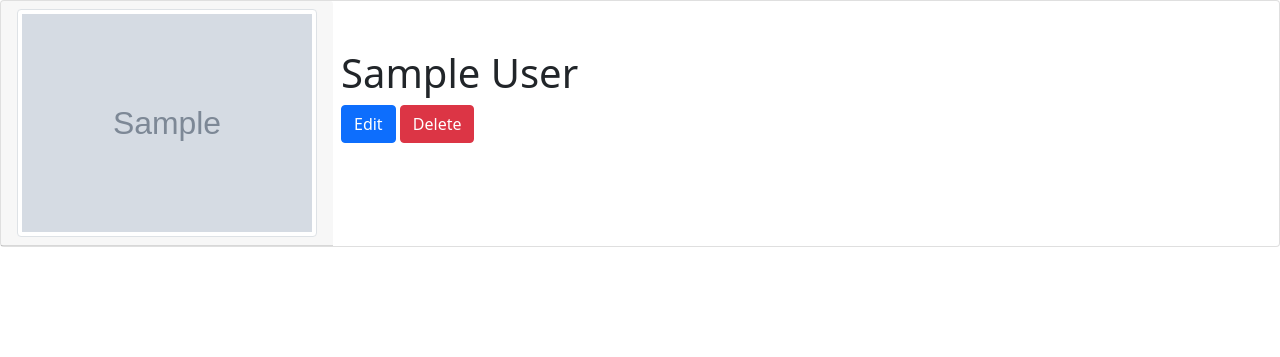
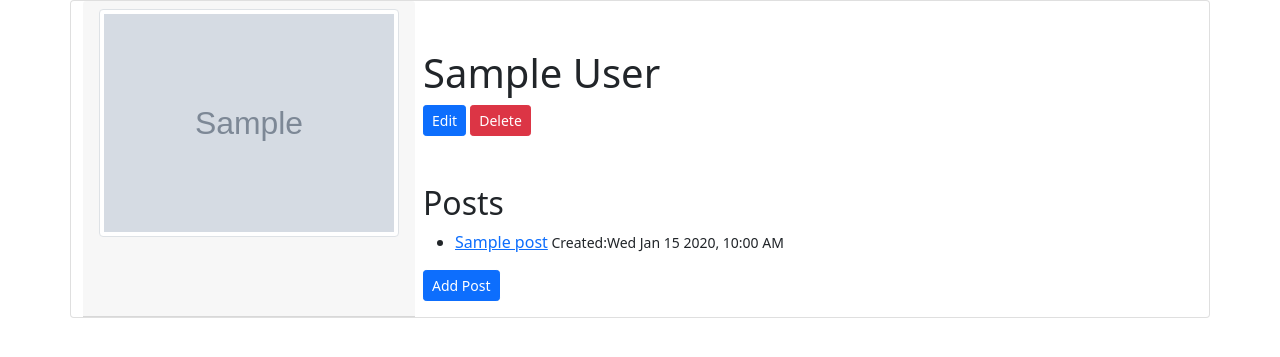
Before and after one commit to iTaylorCodes/flask-blogly, a Flask app: page /users/1 in a window 1280 px wide. Shown: the top 357 px of the page. Run offline with Flask 2, Linux system fonts and the light colour scheme; tables that the repository leaves empty hold one stand-in row (values such as "Sample post"); grey boxes marked "Sample" are stand-in pictures.

Commit message:
Added Post Functionality

```diff
--- a/app.py
+++ b/app.py
@@ -2,7 +2,7 @@
 
 from flask import Flask, request, render_template, redirect, flash, session
 from flask_debugtoolbar import DebugToolbarExtension
-from models import db, connect_db, User
+from models import db, connect_db, User, Post
 
 app = Flask(__name__)
 app.config['SQLALCHEMY_DATABASE_URI'] = 'postgresql:///blogly'
@@ -19,6 +19,8 @@ db.create_all()
 def to_users():
     """Shows a list of all users in db"""
     return redirect('/users')
+
+# Users Routes
 
 @app.route('/users')
 def list_users():
@@ -83,3 +85,32 @@ def delete_user(user_id):
     db.session.commit()
 
     return redirect('/users')
+
+# Posts routes
+
+@app.route('/users/<int:user_id>/posts/new')
+def show_add_post_form(user_id):
+    """Displays a form to add a new post"""
+    user = User.query.get_or_404(user_id)
+    return render_template('post_form.html', user=user)
+
+@app.route('/users/<int:user_id>/posts/new', methods=["POST"])
+def add_post(user_id):
+    """Handler for adding a new post"""
+    user = User.query.get_or_404(user_id)
+
+    title = request.form['title']
+    content = request.form['content']
+
+    new_post = Post(title=title, content=content, user_id=user.id)
+
+    db.session.add(new_post)
+    db.session.commit()
+
+    return redirect(f'/users/{user.id}')
+
+@app.route('/posts/<int:post_id>')
+def show_post_details(post_id):
+    """Displays detail page for a post"""
+    post = Post.query.get_or_404(post_id)
+    return render_template('post.html', post=post)
--- a/models.py
+++ b/models.py
@@ -1,4 +1,5 @@
 """Models for Blogly."""
+import datetime
 from flask_sqlalchemy import SQLAlchemy
 
 db = SQLAlchemy()
@@ -20,13 +21,37 @@ class User(db.Model):
                    primary_key=True,
                    autoincrement=True)
 
-    first_name = db.Column(db.String(50),
+    first_name = db.Column(db.String(50), nullable=False)
+
+    last_name = db.Column(db.String(50), nullable=False)
+
+    image_url = db.Column(db.Text, nullable=False)
+
+    posts = db.relationship("Post", backref="user", cascade="all, delete-orphan")
+
+class Post(db.Model):
+    __tablename__ = 'posts'
+
+    def __repr__(self):
+        post = self
+        return f"<Post id={post.id} title={post.title} content={post.content} created_at={post.created_at} user_id={post.user_id}>"
+
+    id = db.Column(db.Integer,
+                   primary_key=True,
+                   autoincrement=True)
+
+    title = db.Column(db.String(50), nullable=False)
+
+    content = db.Column(db.Text, nullable=False)
+
+    created_at = db.Column(db.DateTime,
                            nullable=False,
-                           unique=True)
+                           default=datetime.datetime.now)
 
-    last_name = db.Column(db.String(50),
-                          nullable=False)
+    user_id = db.Column(db.Integer, db.ForeignKey('users.id'), nullable=False)
 
-    image_url = db.Column(db.String,
-                          nullable=False,
-                          default='https://t4.ftcdn.net/jpg/00/64/67/63/360_F_64676383_LdbmhiNM6Ypzb3FM4PPuFP9rHe7ri8Ju.jpg')
+    @property
+    def friendly_date(self):
+        """Returns a nicely formatted date."""
+
+        return self.created_at.strftime("%a %b %-d  %Y, %-I:%M %p")
--- a/templates/details.html
+++ b/templates/details.html
@@ -1,17 +1,39 @@
 {% extends 'base.html' %} {% block title %}User{% endblock %} {% block content %}
 
-<div class="card flex-row flex-wrap">
+<div class="container card flex-row flex-wrap">
 	<div class="card-header">
+		{% if user.image_url %}
 		<img src="{{user.image_url}}" alt="User image" class="img-thumbnail" style="max-width: 300px; height: auto" />
+		{% else %}
+		<img
+			src="https://t4.ftcdn.net/jpg/00/64/67/63/360_F_64676383_LdbmhiNM6Ypzb3FM4PPuFP9rHe7ri8Ju.jpg"
+			alt="Default User image"
+			class="img-thumbnail"
+			style="width: 200px; height: auto"
+		/>
+		{% endif %}
 	</div>
-	<div class="card-body px-2 py-5">
+
+	<div class="card-body px-2 pt-5">
 		<h1 class="card-title">{{user.first_name}} {{user.last_name}}</h1>
 
-		<form>
-			<button formaction="/users/{{user.id}}/edit" formmethod="GET" class="btn btn-primary">Edit</button>
+		<form class="pb-5">
+			<button formaction="/users/{{user.id}}/edit" formmethod="GET" class="btn btn-primary btn-sm">Edit</button>
 
-			<button formaction="/users/{{user.id}}/delete" formmethod="POST" class="btn btn-danger">Delete</button>
+			<button formaction="/users/{{user.id}}/delete" formmethod="POST" class="btn btn-danger btn-sm">
+				Delete
+			</button>
 		</form>
+
+		<h2>Posts</h2>
+
+		<ul>
+			{% for post in user.posts %}
+			<li><a href="/posts/{{post.id}}">{{post.title}}</a><small> Created:{{post.friendly_date}}</small></li>
+			{% endfor %}
+		</ul>
+
+		<a href="/users/{{user.id}}/posts/new"><button class="btn btn-primary btn-sm">Add Post</button></a>
 	</div>
 </div>
 {% endblock %}
```
Also changed, not shown: templates/post.html (added, +14 -0 lines), templates/post_form.html (added, +17 -0 lines).
